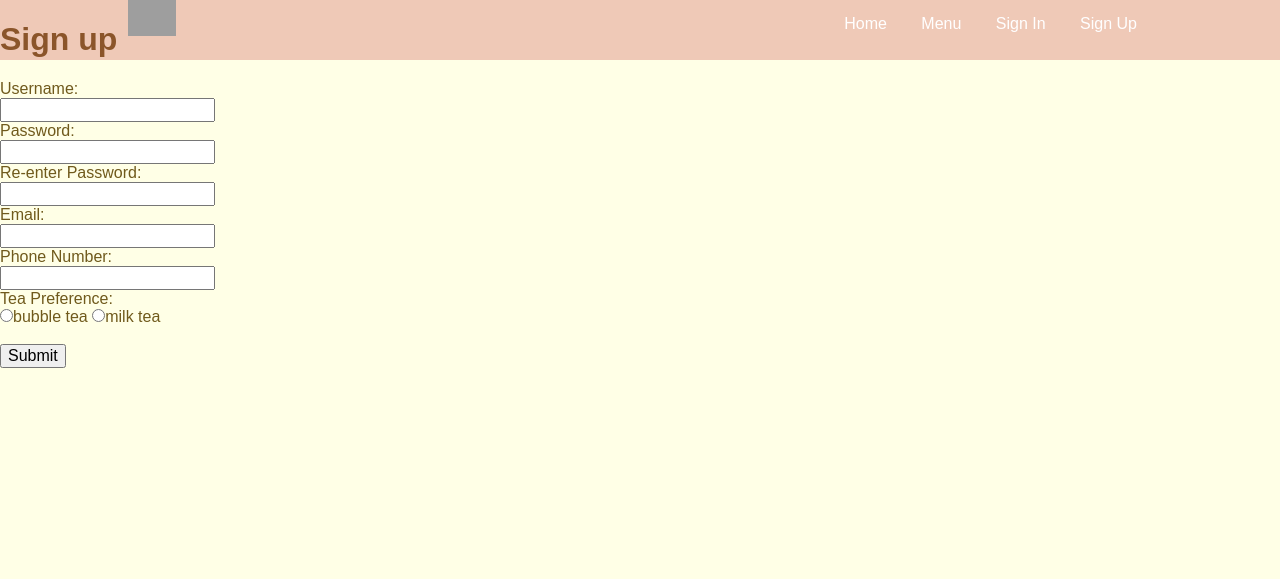
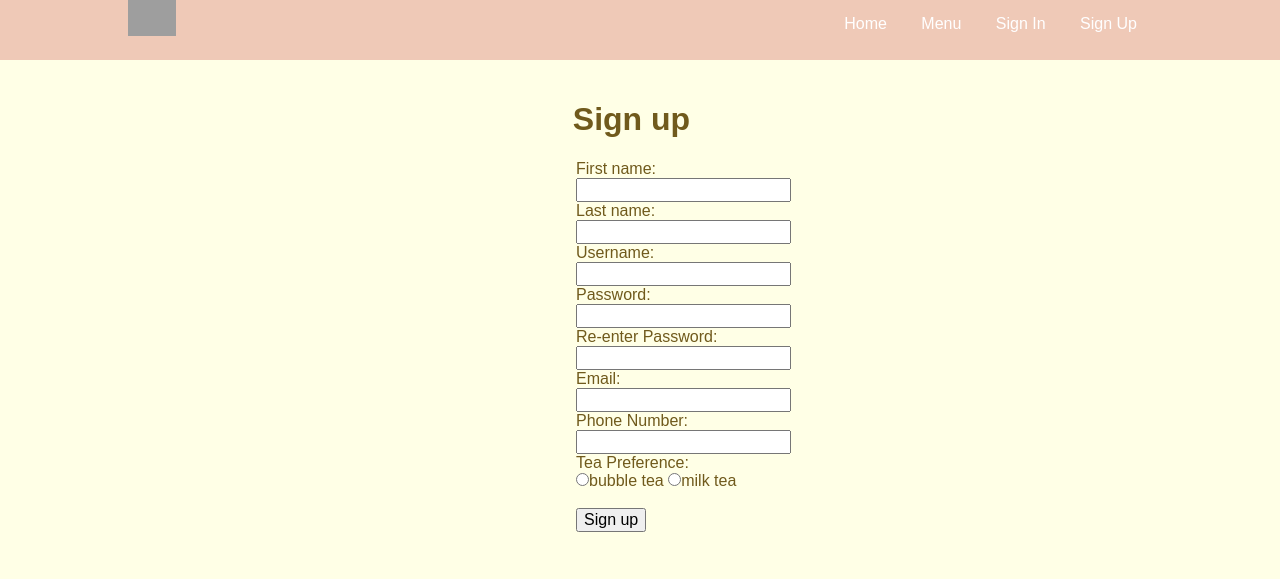
Before and after one commit to dshafqat/IAT352-PA, a PHP site: page /sign-up.php in a window 1280 px wide. Shown: the top 579 px of the page. Run offline with PHP 8.4, Linux system fonts and the light colour scheme; grey boxes are pictures that could not be loaded.

Commit message:
updated form

```diff
--- a/css/main.css
+++ b/css/main.css
@@ -660,3 +660,30 @@ span.pay_price {
   width:20%;
   }
 }
+
+
+
+/* -------------------------------- */
+
+/* sign up page */
+
+.signup-form{
+  width:20rem;
+  margin-top:4rem;
+  margin-left:auto;
+  margin-right:auto;
+  padding-top:1rem;
+  padding-bottom:3rem;
+  padding-left:2rem;
+
+}
+
+.signupform{
+  margin-left:4rem;
+}
+
+.signup-form h1 {
+
+  margin-left: 3.8rem;
+
+}
--- a/sign-up.php
+++ b/sign-up.php
@@ -38,6 +38,10 @@
 
 		<form class ="signupform" action="registration.php" method="get">
 
+			<label for="Firstname"> First name: </label><br><input type="text" name="username"><br>
+
+			<label for="Lastname"> Last name: </label><br><input type="text" name="username"><br>
+
 			<label for="Username"> Username: </label><br><input type="text" name="username"><br>
 
 		    <label for="Password"> Password: </label><br><input type="text" name="password"><br>
@@ -53,7 +57,7 @@
 		    <input type="radio" name="type" value="tea">milk tea <br><br>
 
 
-		  <input type="submit" name="submit" value="Submit">
+		  <input type="submit" name="signup" value="Sign up">
 
   </form>
 
```
